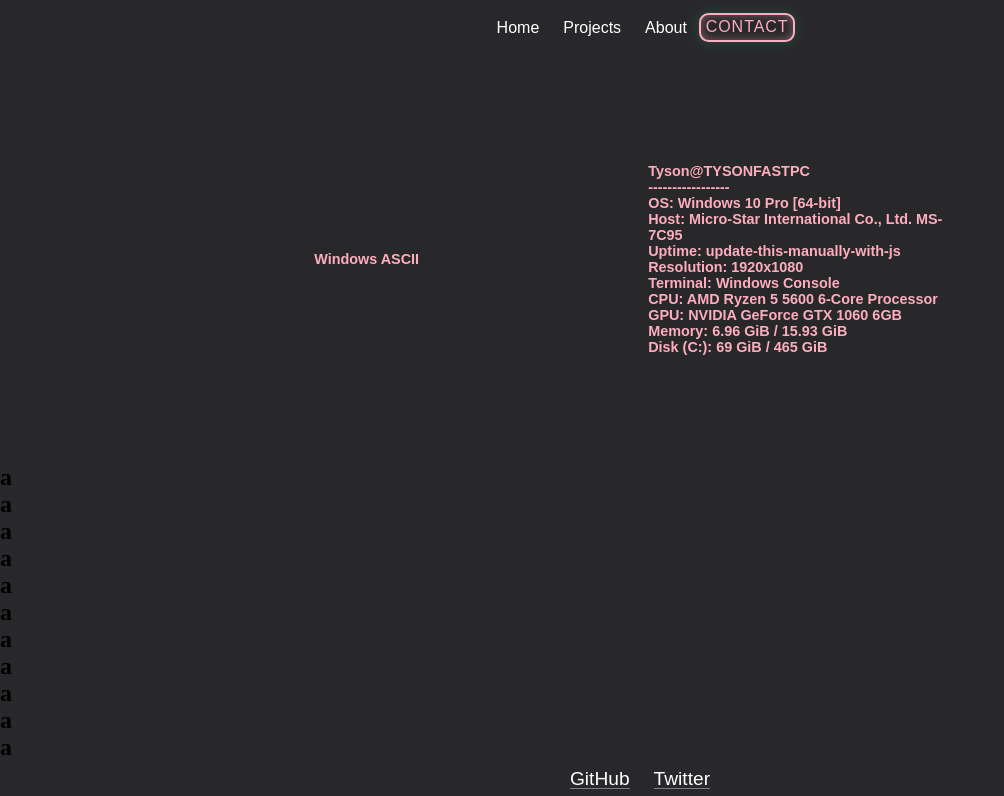
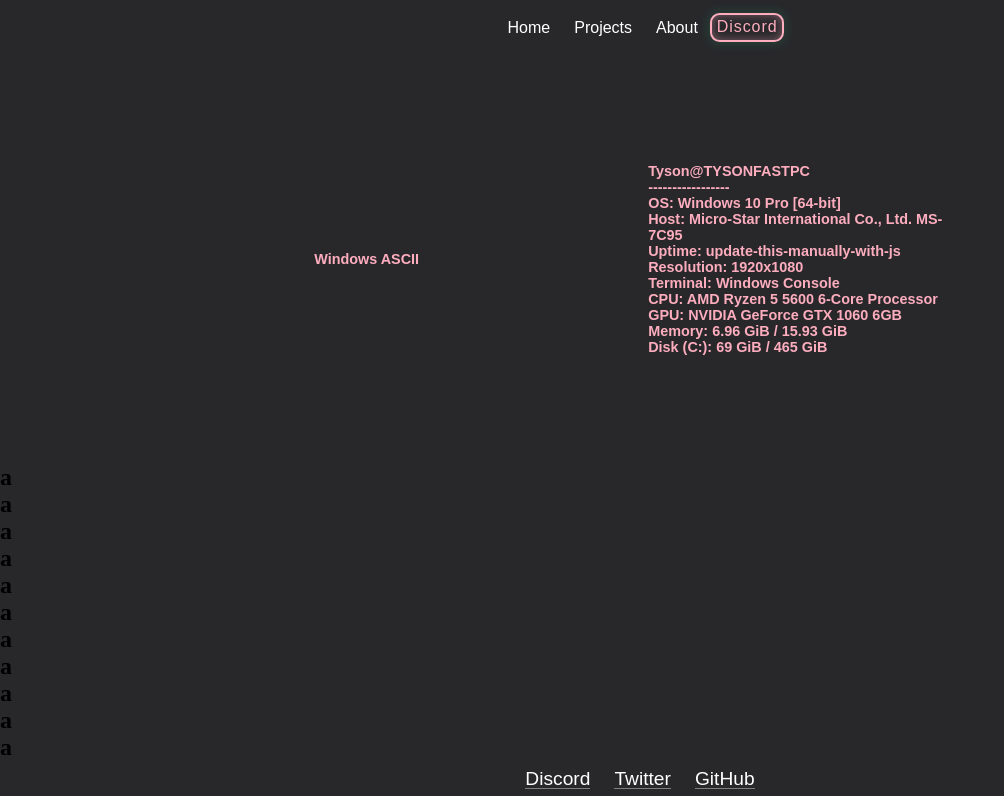
Before and after one commit to tysonlmao/site, a Next.js app: page / in a window 1280 px wide. Shown: the top 796 px of the page, without its empty margins (0-1004 px from the left). Built offline with nearby package versions, Linux system fonts and the light colour scheme; a web font is replaced by a local one.

Commit message:
Made adjustments to nav and footer

```diff
--- a/components/footer.jsx
+++ b/components/footer.jsx
@@ -6,6 +6,7 @@ export default function Cheese(){
                 <ul className="footer-ul">
                     <li className="footer-li"><a href="https://twitter.com/tysonlmfao" className="footer-a">Twitter</a></li>
                     <li className="footer-li"><a href="https://github.com/tysonlmao" className="footer-a">GitHub</a></li>
+                    <li className="footer-li"><a href="https://discord.gg/czwZFXQszb" className="footer-a">Discord</a></li>
                 </ul>
         </footer>
     )
--- a/components/nav.jsx
+++ b/components/nav.jsx
@@ -12,7 +12,7 @@ export default function Nav(){
                     </div>
                 </nav>
                 {/* <a className="nav-cta" href="/contact"> */}
-                <button className="nav-button">CONTACT</button>
+                <button className="nav-button"><a href="https://discord.gg/czwZFXQszb"></a>Discord</button>
             </header>
         </div>
     )
```
